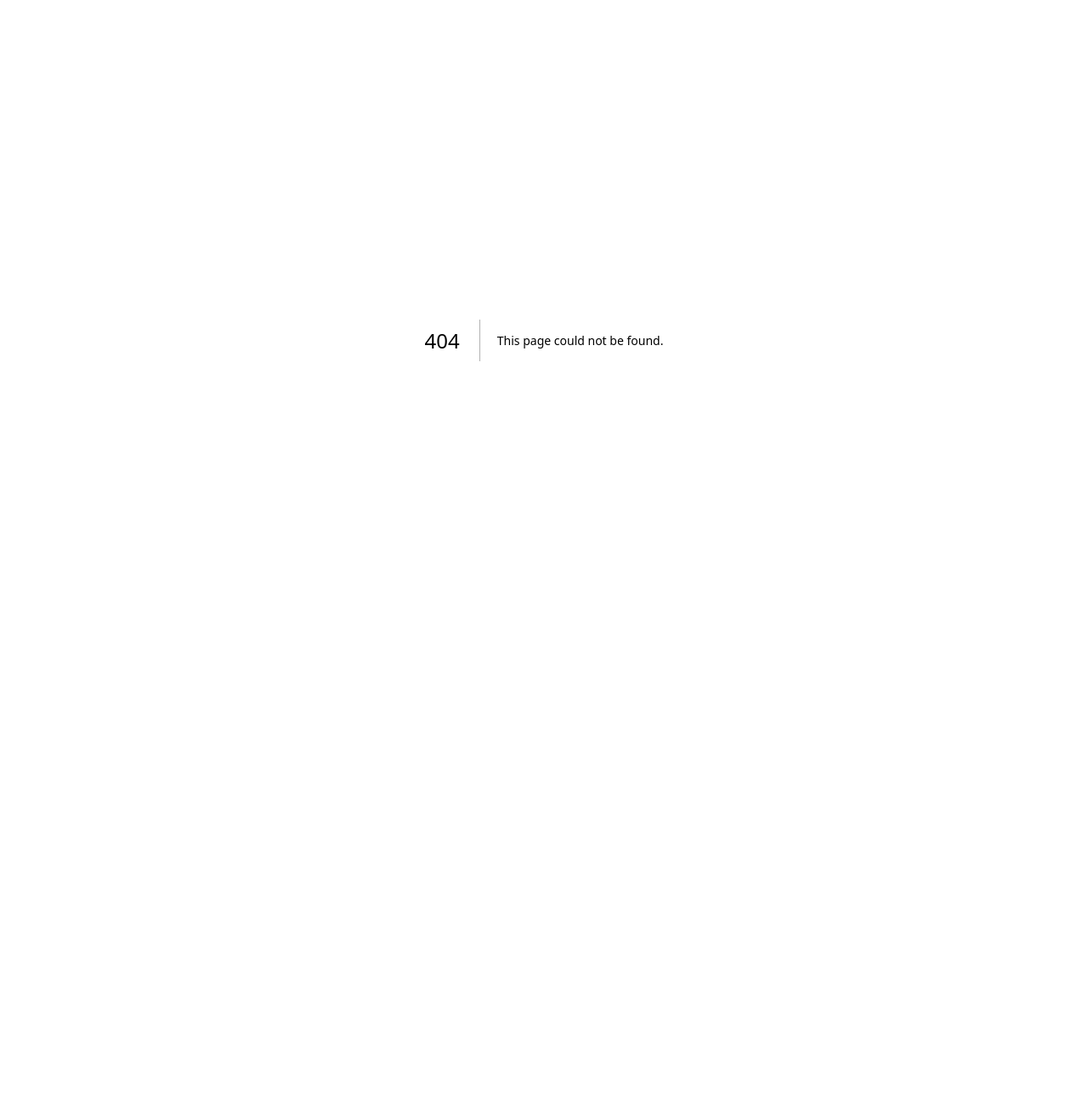
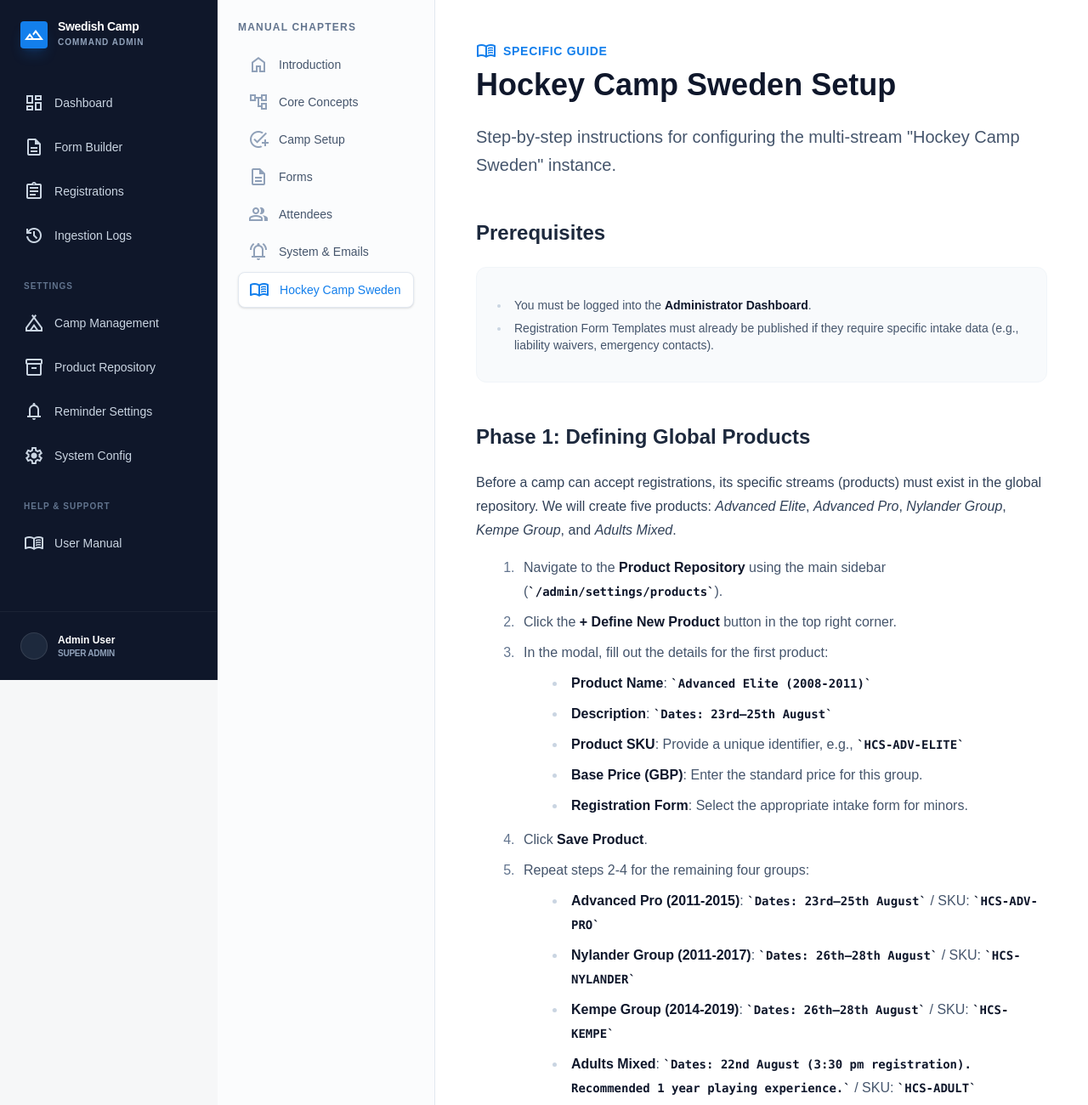
Before and after one commit to lloydbh74/Ice-Hockey-Camp-Command, a Next.js app in the folder web/: page /admin/manual/hockey-camp-sweden in a window 1280 px wide. Before the commit this address had no page. Shown: the top 1300 px of the page at 85% size. Before the commit the page ends 800 px from the top, so only its background shows below. Built offline with nearby package versions, Linux system fonts and the light colour scheme.

Commit message:
docs(admin): add hockey camp sweden setup manual route

```diff
--- a/web/src/app/admin/manual/ManualLayout.tsx
+++ b/web/src/app/admin/manual/ManualLayout.tsx
@@ -11,6 +11,7 @@ const chapters = [
     { title: "Forms", href: "/admin/manual/forms", icon: "description" },
     { title: "Attendees", href: "/admin/manual/attendees", icon: "group" },
     { title: "System & Emails", href: "/admin/manual/system", icon: "notifications_active" },
+    { title: "Hockey Camp Sweden", href: "/admin/manual/hockey-camp-sweden", icon: "menu_book" },
 ];
 
 export default function ManualLayout({
@@ -34,8 +35,8 @@ export default function ManualLayout({
                                     key={chapter.href}
                                     href={chapter.href}
                                     className={`flex items-center gap-3 px-3 py-2 rounded-lg text-sm font-medium transition-all group ${isActive
-                                            ? "bg-white dark:bg-slate-800 text-primary shadow-sm border border-slate-200 dark:border-slate-700"
-                                            : "text-slate-600 dark:text-slate-400 hover:bg-slate-100 dark:hover:bg-slate-800 hover:text-slate-900 dark:hover:text-white"
+                                        ? "bg-white dark:bg-slate-800 text-primary shadow-sm border border-slate-200 dark:border-slate-700"
+                                        : "text-slate-600 dark:text-slate-400 hover:bg-slate-100 dark:hover:bg-slate-800 hover:text-slate-900 dark:hover:text-white"
                                         }`}
                                 >
                                     <span className={`material-symbols-outlined text-lg ${isActive ? "text-primary" : "text-slate-400 group-hover:text-slate-600 dark:group-hover:text-slate-300"}`}>
--- /dev/null
+++ b/web/src/app/admin/manual/hockey-camp-sweden/page.tsx
@@ -0,0 +1,131 @@
+import React from "react";
+
+export default function HockeyCampSwedenSetupPage() {
+    return (
+        <article className="prose prose-slate dark:prose-invert max-w-none">
+            <header className="mb-10">
+                <div className="flex items-center gap-2 text-primary mb-2">
+                    <span className="material-symbols-outlined">menu_book</span>
+                    <span className="text-sm font-bold uppercase tracking-wider">Specific Guide</span>
+                </div>
+                <h1 className="text-4xl font-bold text-slate-900 dark:text-white mb-4">Hockey Camp Sweden Setup</h1>
+                <p className="text-xl text-slate-600 dark:text-slate-400 leading-relaxed">
+                    Step-by-step instructions for configuring the multi-stream &quot;Hockey Camp Sweden&quot; instance.
+                </p>
+            </header>
+
+            <section className="mb-12">
+                <h2 className="text-2xl font-bold text-slate-800 dark:text-slate-200 mb-6 text-left">Prerequisites</h2>
+                <div className="p-4 bg-slate-50 dark:bg-slate-900 rounded-xl border border-slate-100 dark:border-slate-800">
+                    <ul className="text-sm text-slate-600 dark:text-slate-400 space-y-2">
+                        <li>You must be logged into the <strong>Administrator Dashboard</strong>.</li>
+                        <li>Registration Form Templates must already be published if they require specific intake data (e.g., liability waivers, emergency contacts).</li>
+                    </ul>
+                </div>
+            </section>
+
+            <section className="mb-12">
+                <h2 className="text-2xl font-bold text-slate-800 dark:text-slate-200 mb-6 text-left">Phase 1: Defining Global Products</h2>
+                <p className="text-slate-700 dark:text-slate-300 mb-4">
+                    Before a camp can accept registrations, its specific streams (products) must exist in the global repository. We will create five products: <em>Advanced Elite</em>, <em>Advanced Pro</em>, <em>Nylander Group</em>, <em>Kempe Group</em>, and <em>Adults Mixed</em>.
+                </p>
+
+                <ol className="list-decimal ml-6 mt-2 text-slate-600 dark:text-slate-400 space-y-2 mb-6">
+                    <li>Navigate to the <strong>Product Repository</strong> using the main sidebar (<code>/admin/settings/products</code>).</li>
+                    <li>Click the <strong>+ Define New Product</strong> button in the top right corner.</li>
+                    <li>In the modal, fill out the details for the first product:
+                        <ul className="list-disc ml-6 mt-2 space-y-1">
+                            <li><strong>Product Name</strong>: <code>Advanced Elite (2008-2011)</code></li>
+                            <li><strong>Description</strong>: <code>Dates: 23rd–25th August</code></li>
+                            <li><strong>Product SKU</strong>: Provide a unique identifier, e.g., <code>HCS-ADV-ELITE</code></li>
+                            <li><strong>Base Price (GBP)</strong>: Enter the standard price for this group.</li>
+                            <li><strong>Registration Form</strong>: Select the appropriate intake form for minors.</li>
+                        </ul>
+                    </li>
+                    <li>Click <strong>Save Product</strong>.</li>
+                    <li>Repeat steps 2-4 for the remaining four groups:
+                        <ul className="list-disc ml-6 mt-2 space-y-1">
+                            <li><strong>Advanced Pro (2011-2015)</strong>: <code>Dates: 23rd–25th August</code> / SKU: <code>HCS-ADV-PRO</code></li>
+                            <li><strong>Nylander Group (2011-2017)</strong>: <code>Dates: 26th–28th August</code> / SKU: <code>HCS-NYLANDER</code></li>
+                            <li><strong>Kempe Group (2014-2019)</strong>: <code>Dates: 26th–28th August</code> / SKU: <code>HCS-KEMPE</code></li>
+                            <li><strong>Adults Mixed</strong>: <code>Dates: 22nd August (3:30 pm registration). Recommended 1 year playing experience.</code> / SKU: <code>HCS-ADULT</code></li>
+                        </ul>
+                    </li>
+                </ol>
+
+                <div className="flex gap-4 p-4 bg-blue-50 dark:bg-blue-900/20 rounded-xl border border-blue-100 dark:border-blue-800/30">
+                    <span className="material-symbols-outlined text-blue-600">lightbulb</span>
+                    <div>
+                        <p className="text-sm text-blue-900 dark:text-blue-300 font-medium">Pro Tip</p>
+                        <p className="text-sm text-blue-800 dark:text-blue-400">
+                            Defining these products globally allows them to be reused and analyzed across different years or seasons without re-entering the data.
+                        </p>
+                    </div>
+                </div>
+            </section>
+
+            <section className="mb-12">
+                <h2 className="text-2xl font-bold text-slate-800 dark:text-slate-200 mb-6 text-left">Phase 2: Creating the Camp Container</h2>
+                <p className="text-slate-700 dark:text-slate-300 mb-4">
+                    The &quot;Camp Container&quot; is the parent entity that groups these specific products together under a single banner and season.
+                </p>
+
+                <ol className="list-decimal ml-6 mt-2 text-slate-600 dark:text-slate-400 space-y-2">
+                    <li>Navigate to <strong>Camp Management</strong> using the sidebar (<code>/admin/settings/camps</code>).</li>
+                    <li>Click the <strong>+ Create New Camp</strong> button.</li>
+                    <li>In the modal dialog:
+                        <ul className="list-disc ml-6 mt-2 space-y-1">
+                            <li><strong>Camp Name</strong>: Enter <code>Hockey Camp Sweden</code></li>
+                            <li><strong>Year</strong>: Ensure the current or upcoming season year is selected (e.g., <code>2024</code>).</li>
+                        </ul>
+                    </li>
+                    <li>Click the <strong>Create Camp</strong> button.</li>
+                    <li>You will now see the new camp listed. It will be marked with a grey <code>DEACTIVATED</code> badge by default.</li>
+                </ol>
+            </section>
+
+            <section className="mb-12">
+                <h2 className="text-2xl font-bold text-slate-800 dark:text-slate-200 mb-6 text-left">Phase 3: Allocating Products to the Camp</h2>
+                <p className="text-slate-700 dark:text-slate-300 mb-4">
+                    Now that the camp exists, we must assign our newly created streams (products) to it.
+                </p>
+
+                <ol className="list-decimal ml-6 mt-2 text-slate-600 dark:text-slate-400 space-y-2 mb-6">
+                    <li>From the <strong>Camp Management</strong> page, locate &quot;Hockey Camp Sweden&quot; and click the dark <strong>Edit Settings</strong> button on its card.</li>
+                    <li>In the <strong>Camp Actions / Assigned Products</strong> view, locate the <strong>+ Add Product</strong> button.</li>
+                    <li>In the modal dialog:
+                        <ul className="list-disc ml-6 mt-2 space-y-1">
+                            <li>Use the <strong>Select Product</strong> dropdown to find and select <code>Advanced Elite (2008-2011)</code>.</li>
+                            <li>The system will automatically populate the base price. If you want to charge a different price specifically for this camp, update the <strong>Override Camp Price (GBP)</strong> field.</li>
+                        </ul>
+                    </li>
+                    <li>Click <strong>Assign to Camp</strong>.</li>
+                    <li>Repeat steps 2-4 to assign the remaining four products (<em>Advanced Pro</em>, <em>Nylander Group</em>, <em>Kempe Group</em>, <em>Adults Mixed</em>).</li>
+                </ol>
+
+                <div className="flex gap-4 p-4 bg-slate-50 dark:bg-slate-900 rounded-xl border border-slate-100 dark:border-slate-800">
+                    <span className="material-symbols-outlined text-slate-500">info</span>
+                    <div>
+                        <p className="text-sm text-slate-700 dark:text-slate-300">
+                            All assigned products will now appear under the &quot;Assigned Products&quot; list. You can click the Edit (pencil) icon next to their prices to update them at any time.
+                        </p>
+                    </div>
+                </div>
+            </section>
+
+            <section className="mb-12">
+                <h2 className="text-2xl font-bold text-slate-800 dark:text-slate-200 mb-6 text-left">Phase 4: Activation & Verification</h2>
+                <p className="text-slate-700 dark:text-slate-300 mb-4">
+                    The final step is to make the camp live so that the registration system can process sign-ups for these specific streams.
+                </p>
+
+                <ol className="list-decimal ml-6 mt-2 text-slate-600 dark:text-slate-400 space-y-2">
+                    <li>On the Camp Settings page (<code>/admin/settings/camps/[id]</code>), look at the header next to the camp name (&quot;Hockey Camp Sweden&quot;).</li>
+                    <li>Click the grey <strong>Deactivated</strong> badge.</li>
+                    <li>The badge will turn green and display <strong>Active</strong>.</li>
+                    <li>The setup is complete. You can now direct participants to the public registration link to select their preferred group.</li>
+                </ol>
+            </section>
+        </article>
+    );
+}
```
Also changed, not shown: 1 other file (tests, documents, lock files or other folders).
